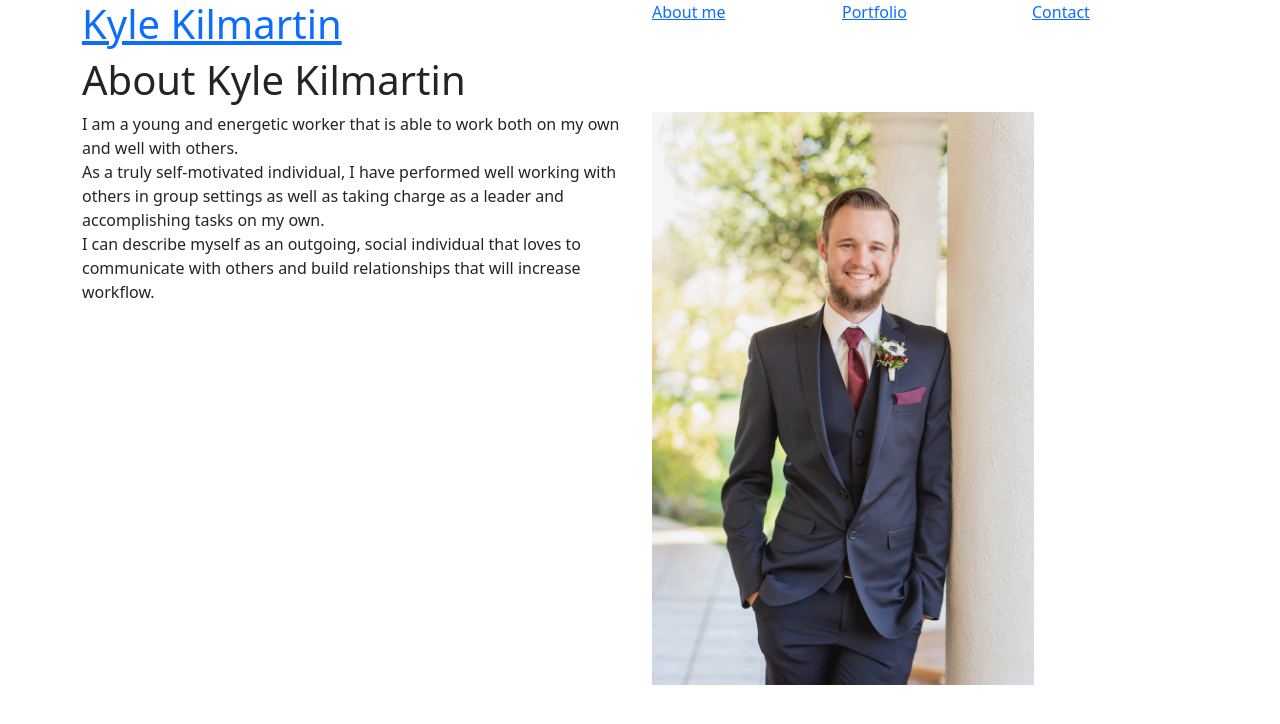
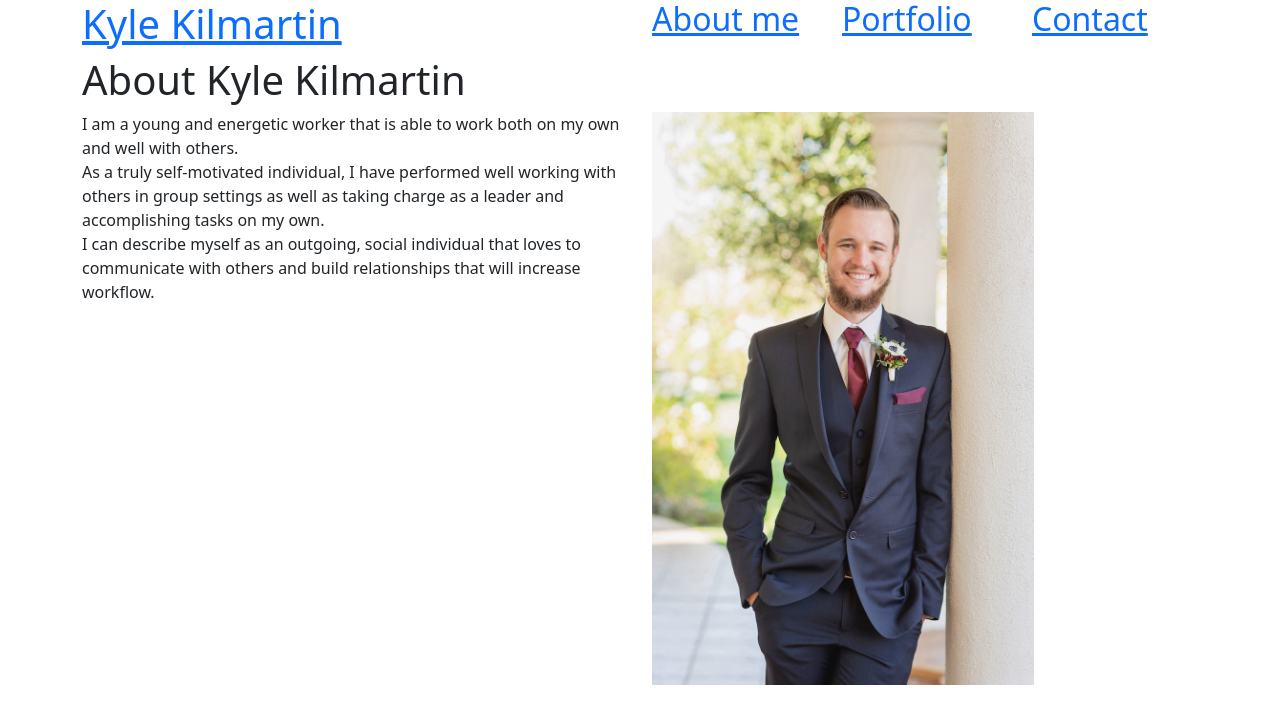
Before and after one commit to KyleKilmartin371/Kyles-Portfolio, a React (Create React App) app: page / in a window 1280 px wide. Shown: the top 724 px of the page. Built offline with nearby package versions, Linux system fonts and the light colour scheme.

Commit message:
nav size

```diff
--- a/src/components/Nav/index.js
+++ b/src/components/Nav/index.js
@@ -12,13 +12,19 @@ function Nav() {
         </Col>
 
         <Col xs={12} md={2}>
+            <h2>
           <a href="#about">About me</a>
+          </h2>
         </Col>
         <Col xs={12} md={2}>
+            <h2>
           <a href="#portfolio">Portfolio</a>
+          </h2>
         </Col>
         <Col xs={12} md={2}>
+            <h2>
           <a href="#contact">Contact</a>
+          </h2>
         </Col>
       </Row>
     </Container>
```
